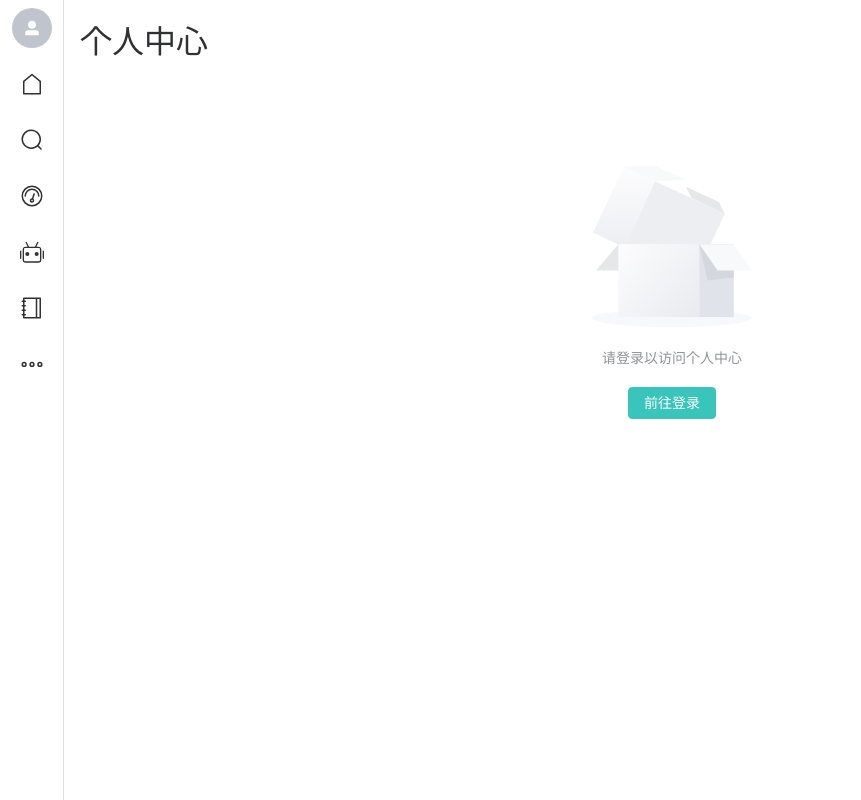
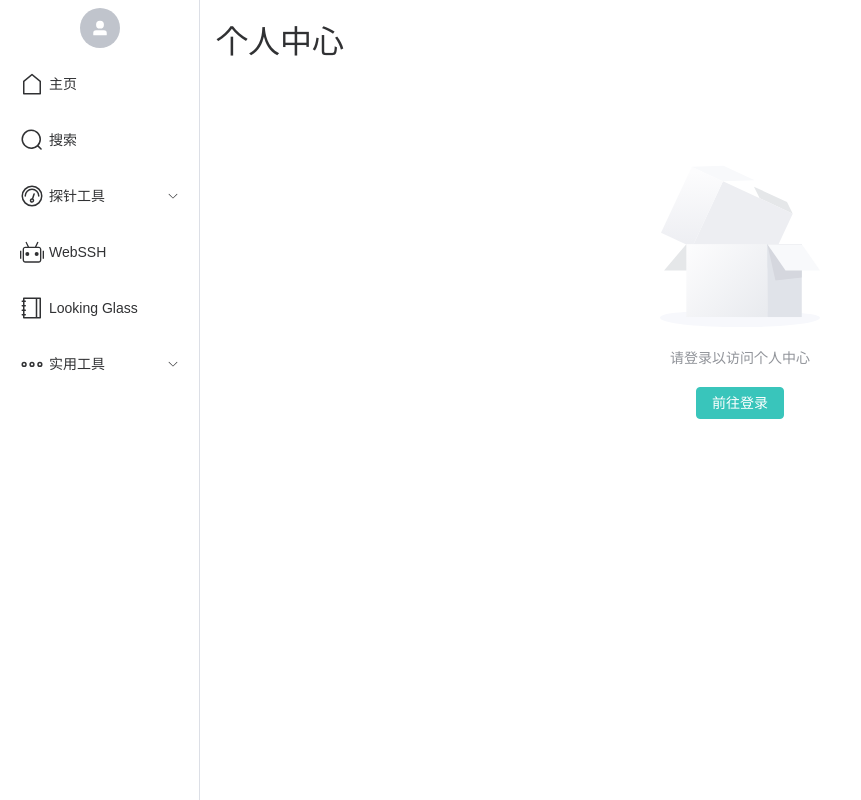
Before and after one commit to flben233/TyuVPSBenchmarkServer, a Nuxt app in the folder web/lolicon-vps/: page /center in a window 1280 px wide. Shown: the whole page, without its empty margins (0-861 px from the left). Built offline with nearby package versions, Linux system fonts and the light colour scheme.

Commit message:
feat: 伸缩菜单

```diff
--- a/web/lolicon-vps/app/app.vue
+++ b/web/lolicon-vps/app/app.vue
@@ -25,7 +25,7 @@
   <div id="app">
     <NuxtLoadingIndicator color="#39C5BB" />
     <Sidebar v-if="!excludePaths.some(path => activePath.includes(path))"/>
-    <NuxtPage/>
+    <NuxtPage class="page"/>
   </div>
 </template>
 
@@ -43,6 +43,9 @@
     height: 100vh;
     width: 100vw;
     font-family: sans-serif;
+  }
+  .page {
+    flex: 1;  /* 这里不能写 width: 100%，否则会导致menu空间被挤占使得动画出现跳变 */
   }
   body {
     margin: 0;
--- a/web/lolicon-vps/app/components/sidebar.vue
+++ b/web/lolicon-vps/app/components/sidebar.vue
@@ -15,6 +15,7 @@ const activePath = computed(() => {
   return useRoute().path;
 });
 const ellipse = ref(false);
+const collapse = ref(true);
 
 if (userInfo.value) {
   avatarUrl.value = userInfo.value.avatarUrl;
@@ -28,6 +29,18 @@ function handleWidthChange() {
   }
 
   ellipse.value = window.innerWidth < 512;
+}
+
+function handleMouseEnter() {
+  if (mode.value === "vertical") {
+    collapse.value = false;
+  }
+}
+
+function handleMouseLeave() {
+  if (mode.value === "vertical") {
+    collapse.value = true;
+  }
 }
 
 watch(userInfo, (newVal) => {
@@ -65,10 +78,12 @@ const avatarNav = (command) => {
   <el-menu
     id="m-root"
     :mode="mode"
-    :collapse="true"
+    :collapse="collapse"
     :default-active="activePath"
     router
     :ellipsis="ellipse"
+    @mouseenter="handleMouseEnter"
+    @mouseleave="handleMouseLeave"
   >
     <div class="m-avatar-container">
       <el-dropdown @command="avatarNav" class="m-avatar-dropdown">
@@ -110,6 +125,7 @@ const avatarNav = (command) => {
         <el-icon size="24">
           <Odometer />
         </el-icon>
+        <span>探针工具</span>
       </template>
       <el-menu-item index="/monitor" class="menu-item">
         公共服务器监控
@@ -140,6 +156,7 @@ const avatarNav = (command) => {
         <el-icon size="24">
           <More />
         </el-icon>
+        <span>实用工具</span>
       </template>
       <el-menu-item index="/tools/ipquery" class="menu-item">
         IP查询
@@ -164,13 +181,15 @@ const avatarNav = (command) => {
 
 .menu-item {
   display: flex;
-  align-items: center;
-  justify-content: center;
   min-width: 64px;
 }
 
 .menu-item:nth-child(2) {
   margin-left: auto;
+}
+
+#m-root:not(.el-menu--collapse) {
+  width: 200px;
 }
 
 @media screen and (max-width: 768px) {
--- a/web/lolicon-vps/app/pages/center.vue
+++ b/web/lolicon-vps/app/pages/center.vue
@@ -67,7 +67,6 @@ const monitorHosts = computed(() => {
 
 <style scoped>
 #center-root {
-  width: 100%;
   padding: 16px;
   box-sizing: border-box;
   overflow-x: hidden;
--- a/web/lolicon-vps/app/pages/index.vue
+++ b/web/lolicon-vps/app/pages/index.vue
@@ -143,7 +143,6 @@ onUnmounted(() => {
 
 <style scoped>
 #index-root {
-  width: 100%;
   padding: 16px;
   box-sizing: border-box;
   overflow-x: hidden;
--- a/web/lolicon-vps/app/pages/looking-glass.vue
+++ b/web/lolicon-vps/app/pages/looking-glass.vue
@@ -40,7 +40,6 @@ if (resp.data.value && resp.data.value.code === 0) {
   #lg-root {
     padding: 16px;
     box-sizing: border-box;
-    width: 100%;
     height: 100%;
     overflow-y: auto;
   }
--- a/web/lolicon-vps/app/pages/monitor.vue
+++ b/web/lolicon-vps/app/pages/monitor.vue
@@ -59,7 +59,6 @@ onUnmounted(() => {
 
 <style scoped>
 #monitor-root {
-  width: 100%;
   padding: 16px;
   box-sizing: border-box;
   overflow-x: hidden;
--- a/web/lolicon-vps/app/pages/report/[id].vue
+++ b/web/lolicon-vps/app/pages/report/[id].vue
@@ -706,7 +706,6 @@ const goBack = () => {
 
 <style scoped>
 #report-root {
-  width: 100%;
   padding: 16px;
   box-sizing: border-box;
   overflow-x: hidden;
--- a/web/lolicon-vps/app/pages/search.vue
+++ b/web/lolicon-vps/app/pages/search.vue
@@ -566,7 +566,6 @@ const gotoDetail = (reportId) => {
 
 <style>
 #search-root {
-  width: 100%;
   padding: 16px;
   box-sizing: border-box;
 }
--- a/web/lolicon-vps/app/pages/tools/ipquery.vue
+++ b/web/lolicon-vps/app/pages/tools/ipquery.vue
@@ -358,7 +358,6 @@ const spanMethod = ({ row, column, rowIndex, columnIndex }) => {
 
 <style scoped>
 #tool-root {
-  width: 100%;
   padding: 16px;
   box-sizing: border-box;
 }
--- a/web/lolicon-vps/app/pages/tools/traceroute.vue
+++ b/web/lolicon-vps/app/pages/tools/traceroute.vue
@@ -173,7 +173,6 @@ const handleReset = () => {
 
 <style scoped>
 #tool-root {
-  width: 100%;
   padding: 16px;
   box-sizing: border-box;
   overflow-x: hidden;
--- a/web/lolicon-vps/app/pages/tools/whois.vue
+++ b/web/lolicon-vps/app/pages/tools/whois.vue
@@ -100,7 +100,6 @@ const handleReset = () => {
 
 <style scoped>
 #tool-root {
-  width: 100%;
   padding: 16px;
   box-sizing: border-box;
   overflow-x: hidden;
--- a/web/lolicon-vps/app/pages/webssh.vue
+++ b/web/lolicon-vps/app/pages/webssh.vue
@@ -166,7 +166,6 @@ onUnmounted(() => {
 <style scoped>
 .webssh-page {
   display: flex;
-  width: 100%;
   height: 100vh;
   overflow-y: auto;
 }
```
